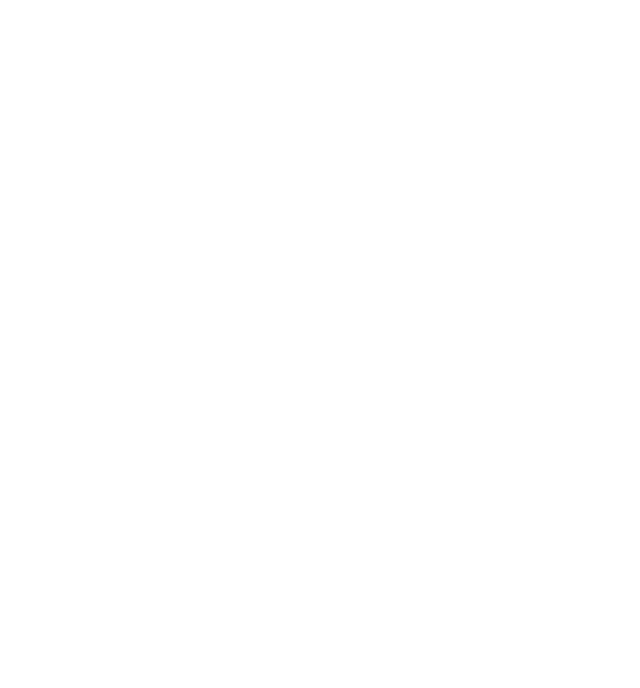
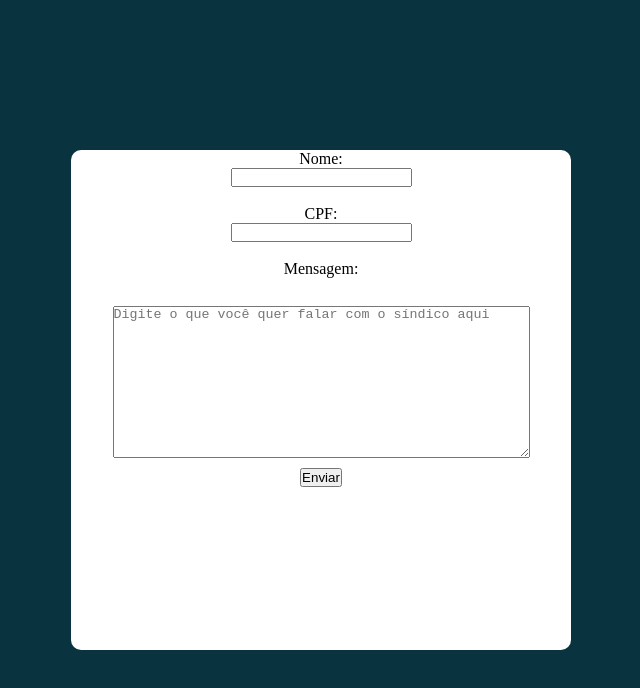
Before and after one commit to Jao42/condominio_web, a plain HTML site: page form_sindico.html in a window 1280 px wide. Shown: the whole page, without its empty margins (319-959 px from the left). Drawn offline with Linux system fonts and the light colour scheme.

Commit message:
form sindico e area de lazer

```diff
--- a/form_sindico.html
+++ b/form_sindico.html
@@ -1,12 +1,21 @@
 <!DOCTYPE html>
 <html lang="en">
 <head>
+    <link rel="stylesheet" href="style.css">
     <meta charset="UTF-8">
     <meta http-equiv="X-UA-Compatible" content="IE=edge">
     <meta name="viewport" content="width=device-width, initial-scale=1.0">
     <title>Fale com o síndico</title>
 </head>
-<body>
-
+<body class="body-info">
+    <div class="pop-up">
+    <form action="" id="sindico-form">
+        <label for="nome">Nome: </label><input type="text"><br>
+        <label for="cpf">CPF: </label><input type="text"><br>
+        <label for="mensagem">Mensagem: </label><br>
+        <textarea name="mensagem" rows="10" cols="50" placeholder="Digite o que você quer falar com o síndico aqui"></textarea>
+        <button type="submit">Enviar</button>
+    </form>
+    </div>
 </body>
 </html>
--- a/style.css
+++ b/style.css
@@ -110,3 +110,19 @@ body {
     text-align: center;
     padding: 10px;
 }
+/* sindico */
+
+#sindico-form {
+    display: flex;
+    flex-direction: column;
+    justify-content: center;
+    align-items: center;
+}
+
+#sindico-form textarea {
+    margin: 10px;
+}
+
+
+
+/* area de lazer */
```
Also changed, not shown: area_lazer.html (+15 -0 lines), imgs/piscina.jpg (added).
